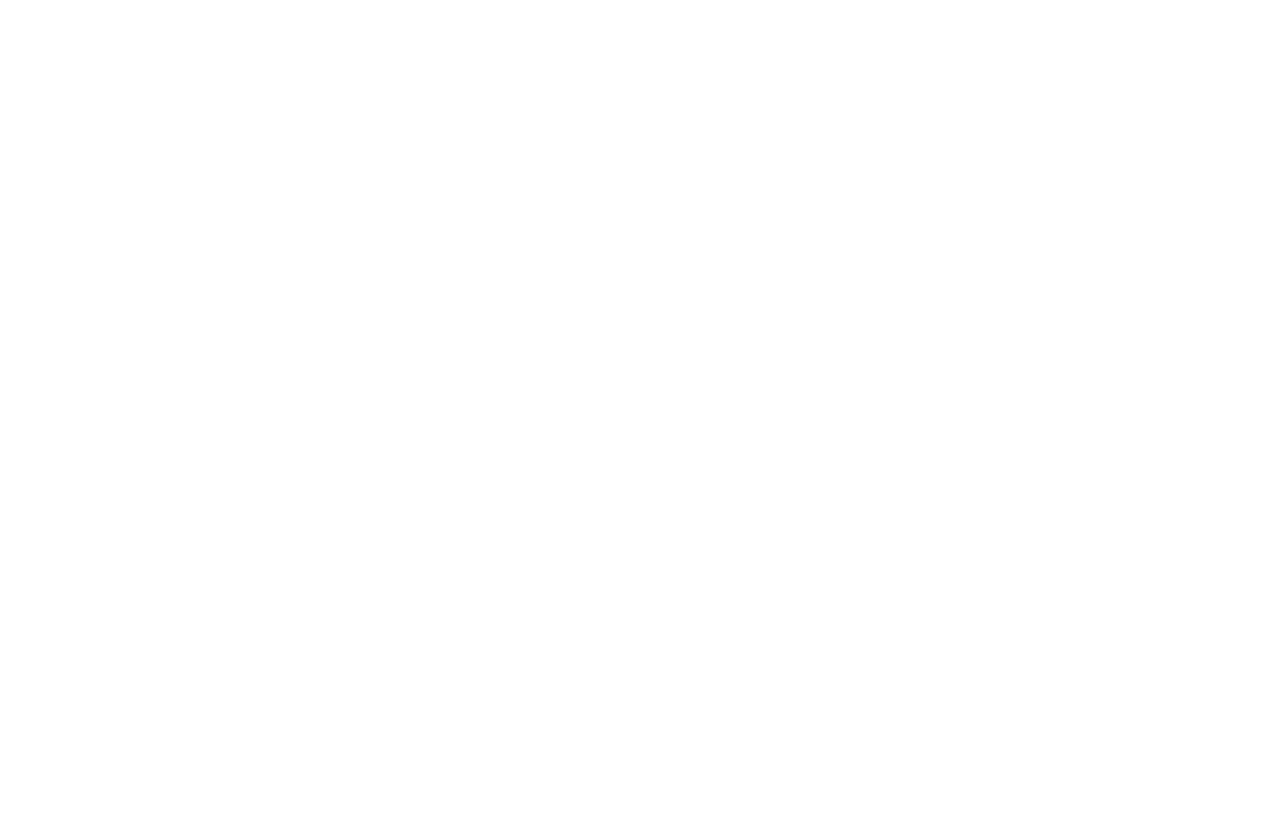
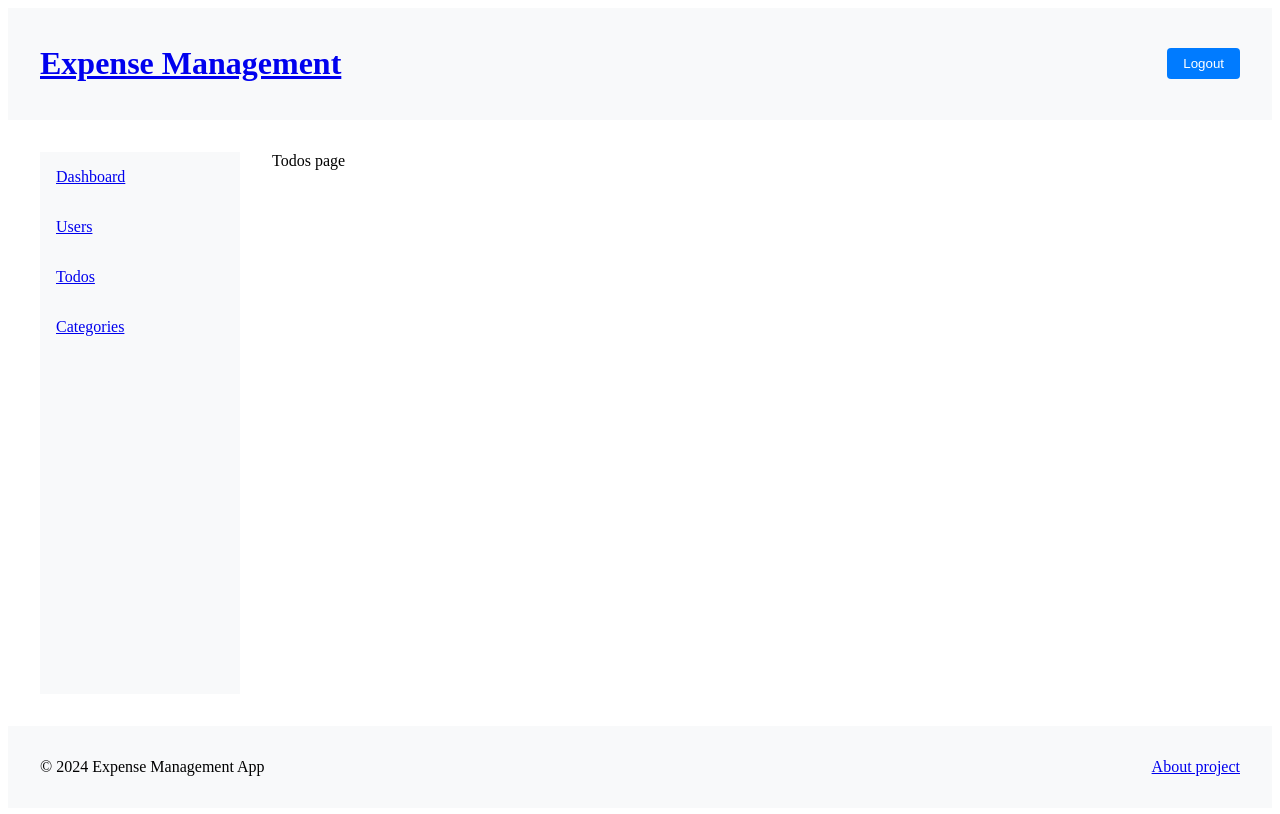
Before and after one commit to thuhuong1234/expense_management_project, a Vue app: page /todos in a window 1280 px wide. Before the commit this address had no page. Built offline with nearby package versions, Linux system fonts and the light colour scheme.

Commit message:
:rose: Implement todos view UI

```diff
--- a/src/router/index.js
+++ b/src/router/index.js
@@ -19,6 +19,12 @@
       name: "dashboard",
       component: () => import("../views/DashboardView.vue"),
     },
+
+    {
+      path: "/todos",
+      name: "todos",
+      component: () => import("../views/TodosView.vue"),
+    },
   ],
 });
 
--- /dev/null
+++ b/src/views/TodosView.vue
@@ -0,0 +1,88 @@
+<template>
+  <div class="todos-page">
+    <header class="todos-header">
+      <h1 class="title"><RouterLink> Expense Management </RouterLink></h1>
+      <div class="action-bar">
+        <button class="button-logout">Logout</button>
+      </div>
+    </header>
+    <main class="todos-content">
+      <aside class="todos-sidebar">
+        <nav class="navigation-bar">
+          <RouterLink class="navigation-link" to="/dashboard"
+            >Dashboard</RouterLink
+          >
+          <RouterLink class="navigation-link" to="/users">Users</RouterLink>
+          <RouterLink class="navigation-link" to="/todos">Todos</RouterLink>
+          <RouterLink class="navigation-link" to="/categories"
+            >Categories</RouterLink
+          >
+        </nav>
+      </aside>
+      <div class="todos-details">Todos page</div>
+    </main>
+    <footer class="todos-footer">
+      <p class="copyright-text">&copy; 2024 Expense Management App</p>
+      <RouterLink class="footer-link" to="/about">About project</RouterLink>
+    </footer>
+  </div>
+</template>
+
+<script setup lang="ts"></script>
+
+<style scoped>
+.todos-page {
+  display: flex;
+  flex-direction: column;
+  min-height: 100vh;
+  justify-content: space-between;
+  gap: 16px;
+}
+.todos-header {
+  display: flex;
+  justify-content: space-between;
+  align-items: center;
+  padding: 16px 32px;
+  background-color: #f8f9fa;
+}
+.button-logout {
+  padding: 8px 16px;
+  border: none;
+  border-radius: 4px;
+  background-color: #007bff;
+  color: #fff;
+  cursor: pointer;
+}
+.todos-content {
+  flex: 1;
+  display: flex;
+  padding: 16px 32px;
+  gap: 32px;
+  justify-content: space-between;
+}
+.todos-sidebar {
+  width: 200px;
+  background-color: #f8f9fa;
+}
+.navigation-bar {
+  display: flex;
+  flex-direction: column;
+}
+.navigation-link {
+  padding: 16px;
+}
+.navigation-link:hover {
+  background-color: #e9ecef;
+  cursor: pointer;
+}
+.todos-details {
+  flex: 1;
+}
+.todos-footer {
+  padding: 16px 32px;
+  display: flex;
+  justify-content: space-between;
+  align-items: center;
+  background-color: #f8f9fa;
+}
+</style>
```
